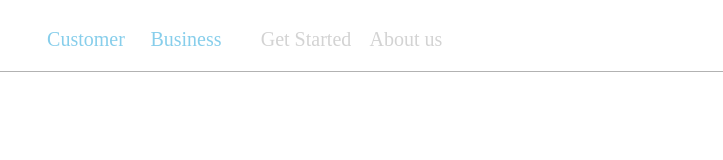
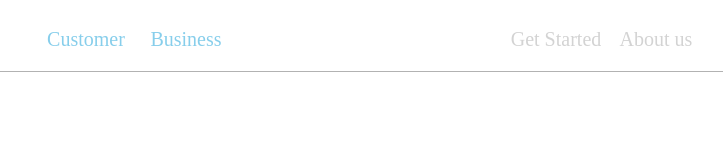
Before and after one commit to PaupoAko/E-Wallet, a plain HTML site: page index.html in a window 1280 px wide. Shown: the full height of the page, 262-985 px from the left. Drawn offline with Linux system fonts and the light colour scheme.

Commit message:
modified css

```diff
--- a/style.css
+++ b/style.css
@@ -56,6 +56,9 @@ html{
     color: white;
 }
 
+.get-started {
+    margin-left: 250px;
+}
 .header-text-anchor-get-started {
     text-decoration: none;
     display: flex;
```
